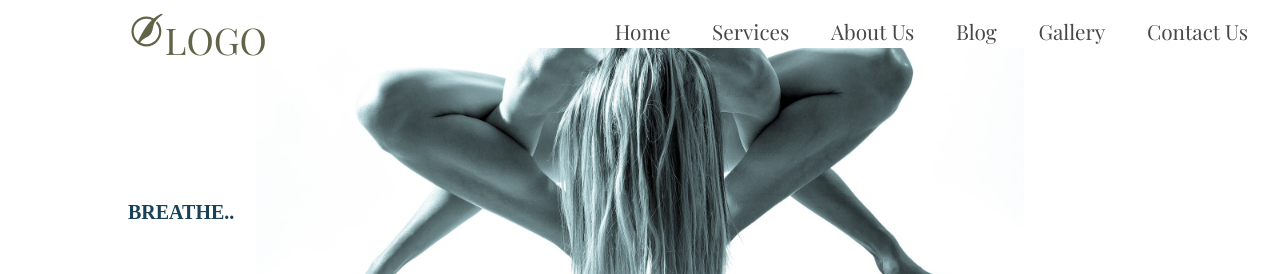
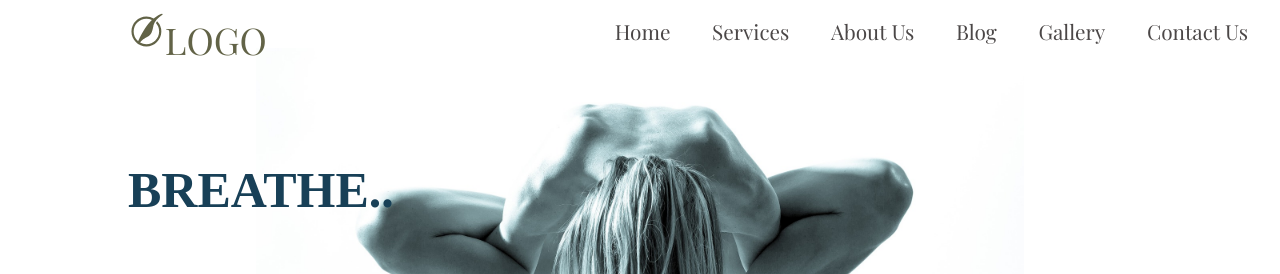
Before and after one commit to AlinaCGM/PromoWebsite, a React (Create React App) app: page / in a window 1280 px wide. Shown: the top 274 px of the page. Built offline with nearby package versions, Linux system fonts and the light colour scheme; a web font is replaced by a local one.

Commit message:
navbar aligment1

```diff
--- a/src/components/Herosection.css
+++ b/src/components/Herosection.css
@@ -57,13 +57,13 @@
         background-position: center;
         background-repeat: no-repeat;
         width: 100%;
-        height: 30vh;
+        height: 60vh;
 
 
     }
     .hero-title{
-      font-size: 20px;
-      margin-top: 10%;
+      font-size: 50px;
+      margin-top: 5%;
 
     }
 
```
